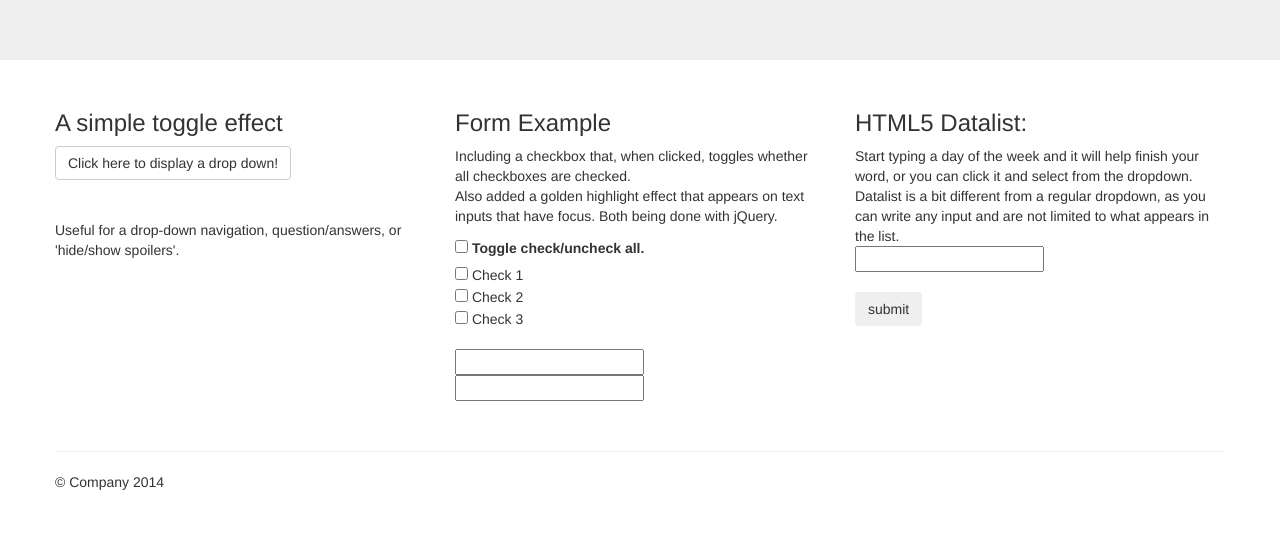
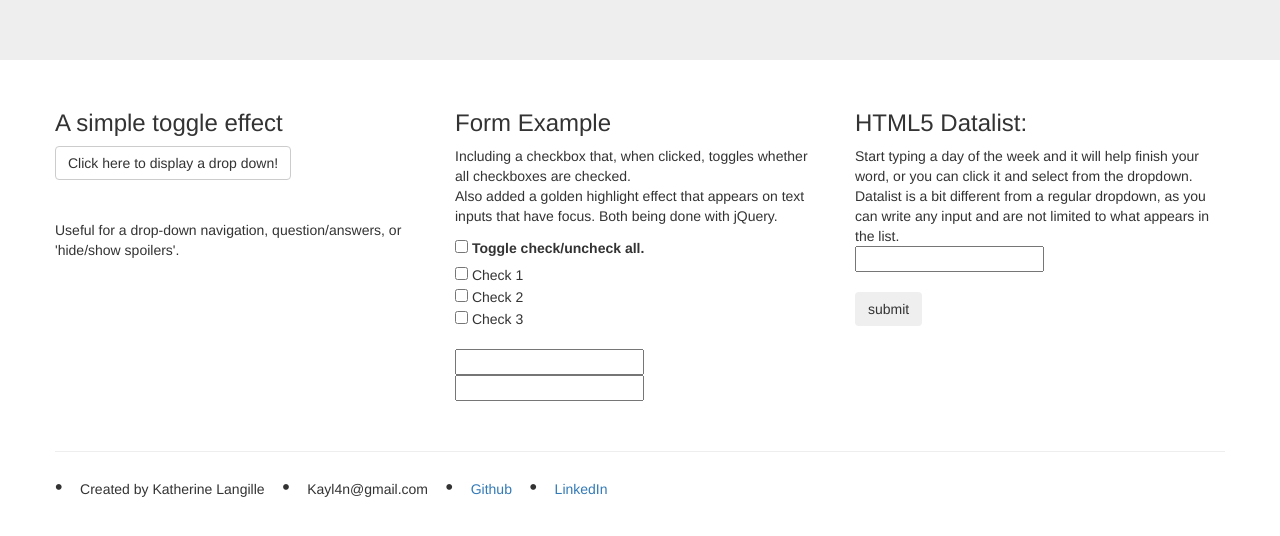
Before and after one commit to Kayl4n/First, a plain HTML site: page index.html in a window 1280 px wide. Shown: the part 194-730 px from the top of the page. Drawn offline with nearby package versions, Linux system fonts and the light colour scheme.

Commit message:
Updated footer

```diff
--- a/index.html
+++ b/index.html
@@ -90,7 +90,7 @@
       <hr>
 
       <footer>
-        <p>&copy; Company 2014</p>
+        <p><span class="icon"> &#8226;  </span>&nbsp;&nbsp;&nbsp;Created by Katherine Langille&nbsp;&nbsp;&nbsp;<span class="icon"> &#8226; </span>&nbsp;&nbsp;&nbsp;Kayl4n@gmail.com&nbsp;&nbsp;&nbsp;<span class="icon"> &#8226; </span>&nbsp;&nbsp;&nbsp;<a href="https://github.com/Kayl4n">Github</a>&nbsp;&nbsp;&nbsp;<span class="icon"> &#8226; </span>&nbsp;&nbsp;&nbsp;<a href="http://www.linkedin.com/in/katlan">LinkedIn</a></p>
       </footer>
     </div> <!-- /container -->
 
--- a/jumbotron.css
+++ b/jumbotron.css
@@ -9,3 +9,7 @@ body {
 	color: #4aba79;
 	font-weight: bold;
 }
+
+.icon {
+	font-size:16pt;
+}
```
